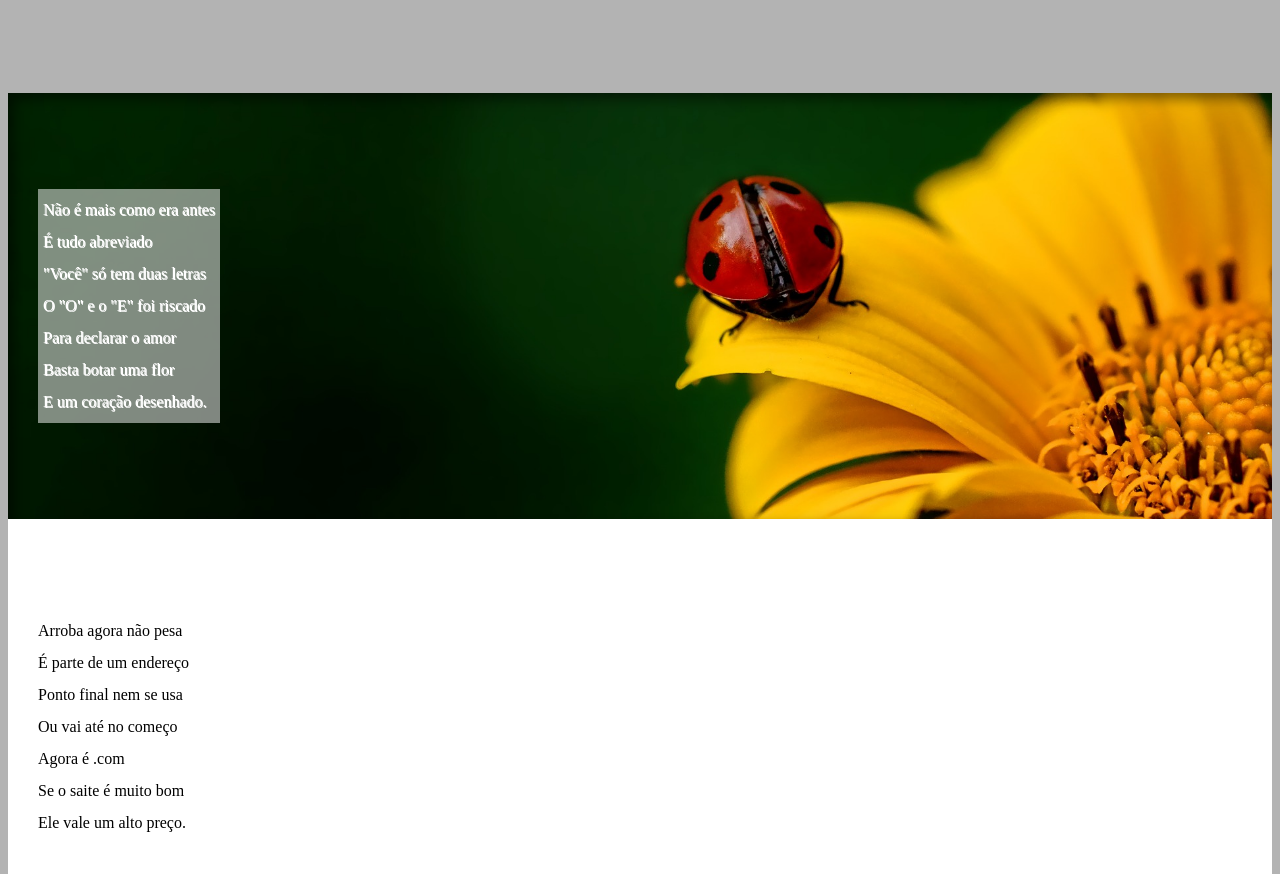
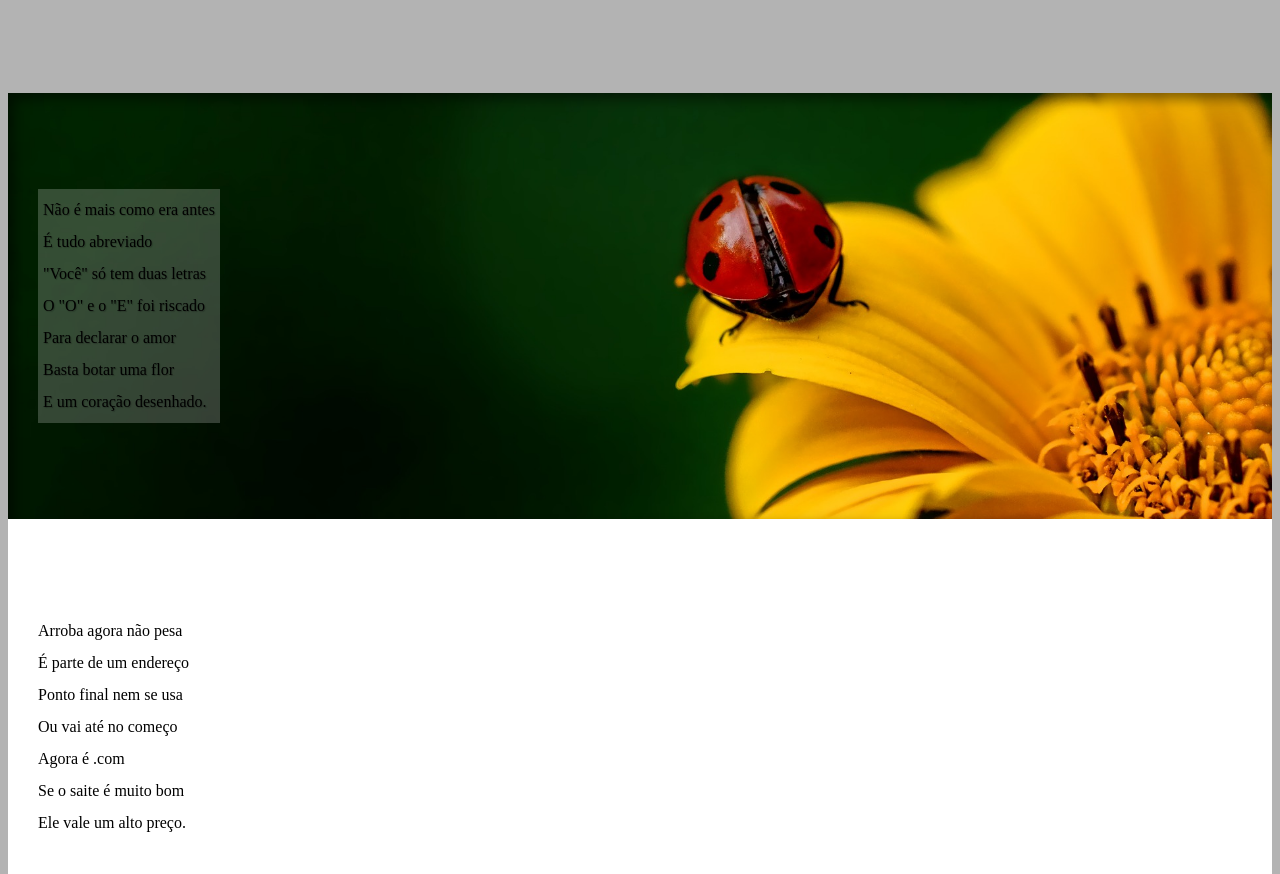
Before and after one commit to Edem30/Projetos, a plain HTML site: page projeto em html e css/Cordel/index.html in a window 1280 px wide. Shown: the part 569-1443 px from the top of the page. Drawn offline with Linux system fonts and the light colour scheme.

Commit message:
Update style.css

```diff
--- a/projeto em html e css/Cordel/estilo/style.css
+++ b/projeto em html e css/Cordel/estilo/style.css
@@ -18,6 +18,8 @@ header >h1{
 }
 header> p{
     padding-bottom: 50px;
+
+
 
 }
 header a , footer a {
@@ -43,16 +45,16 @@ section.normal{
     color: black;
 }
 section.imagem{
-    background-color: rgb(0, 0, 0);
-    color: white;
+    background-color: rgb(104, 104, 104);
+    color: rgb(0, 0, 0);
     box-shadow: inset 6px 6px 13px 0 rgba(0, 0, 0, 0.507);
     background-attachment: fixed;
 }
 section.imagem>p {
     display: inline-block;
     padding: 5px;
-    background-color: rgba(255, 255, 255, 0.5);
-    text-shadow: 1px 1px 0px;
+    background-color: rgba(255, 255, 255, 0.205);
+    text-shadow: 1px 1px 1px rgba(0, 0, 0, 0.233);
 }
 section#img01 {
 
```
